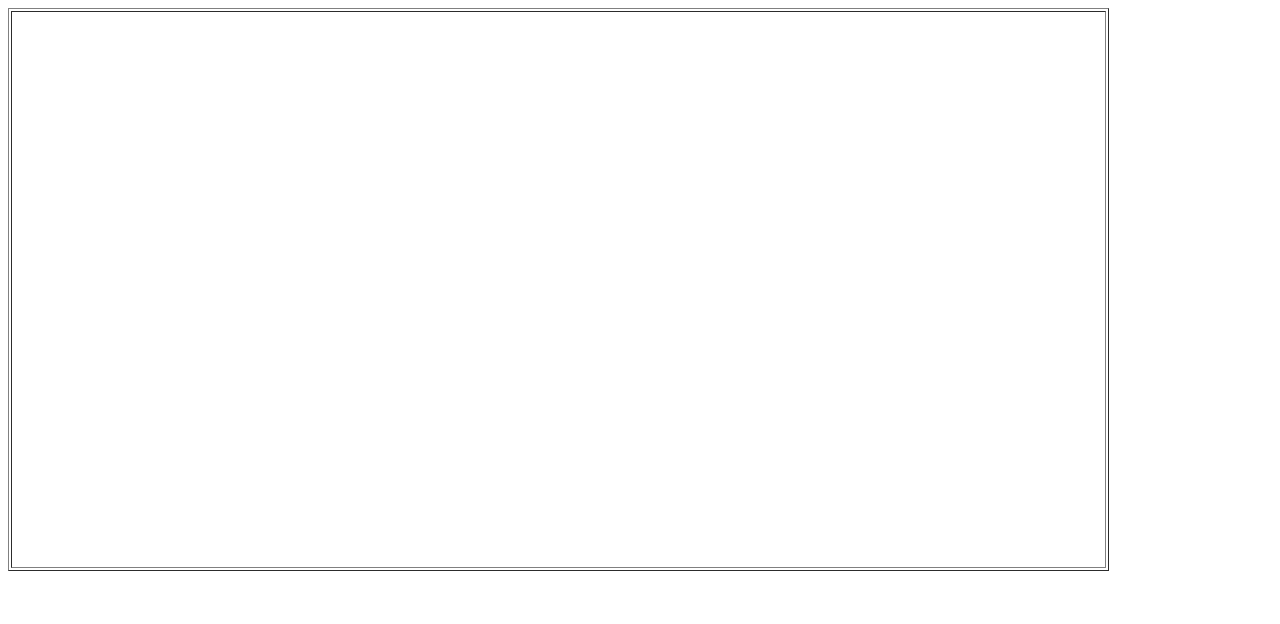
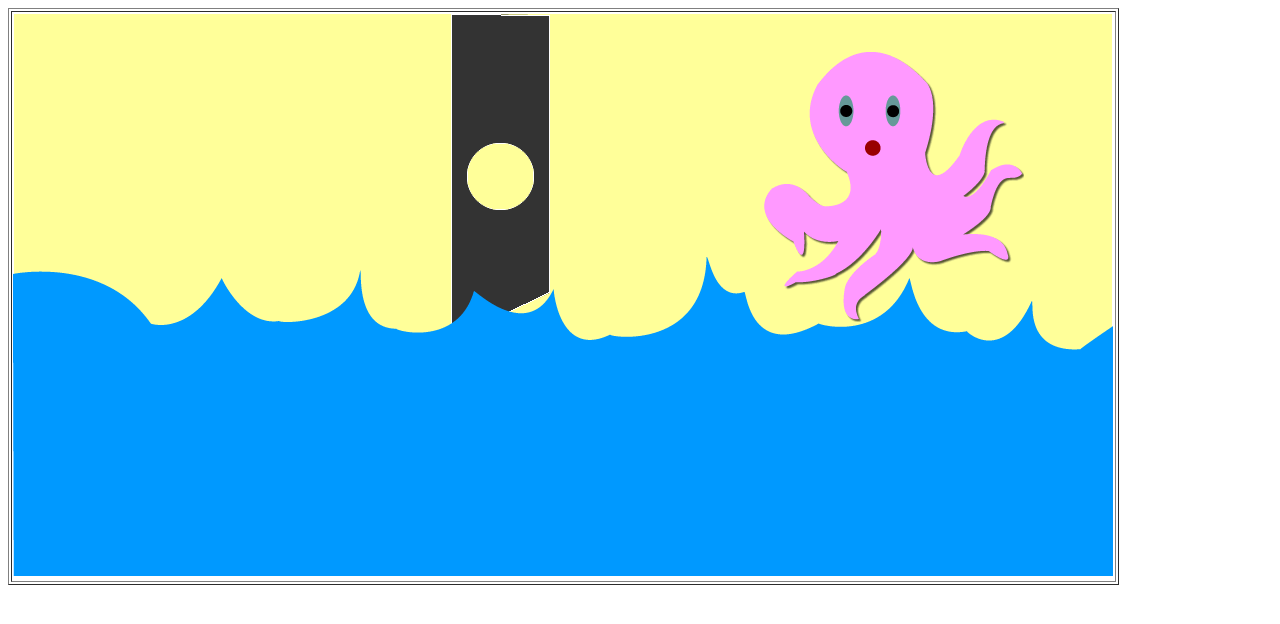
Before and after one commit to berecortesc/netArt, a plain HTML site: page octopus.html in a window 1280 px wide. Drawn offline with Linux system fonts and the light colour scheme.

Commit message:
Update octopus.html

```diff
--- a/octopus.html
+++ b/octopus.html
@@ -5,6 +5,6 @@
   <body>
   <center></center><table border="1" width="1101" height="563">
   <tr>
-  <td></td>
+  <td><img src="avatars/octopus.gif"></td>
   </tr>
   </body>
```
